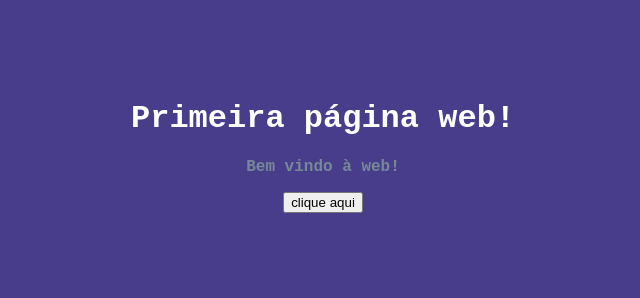
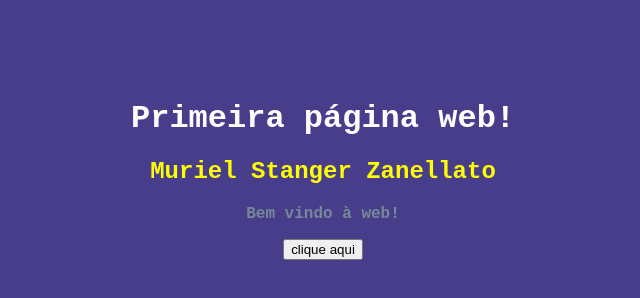
Before and after one commit to MuriStanger/ppm-20202-exemplo, a plain HTML site: page index.html in a window 1280 px wide. Shown: the whole page, without its empty margins (317-957 px from the left). Drawn offline with Linux system fonts and the light colour scheme.

Commit message:
adicionado tag h2 com meu nome e cor amarela

```diff
--- a/css/estilo.css
+++ b/css/estilo.css
@@ -6,6 +6,10 @@ body {
     margin-top: 100px;
 }
 
+h2 {
+    color: yellow;
+}
+
 p {
     color: lightslategray;
     font-weight: bold;
--- a/index.html
+++ b/index.html
@@ -11,6 +11,11 @@
     <h1>
         Primeira página web!
     </h1>
+
+    <h2>
+        Muriel Stanger Zanellato
+    </h2>
+
     <p>
         Bem vindo à web!
     </p>
```
